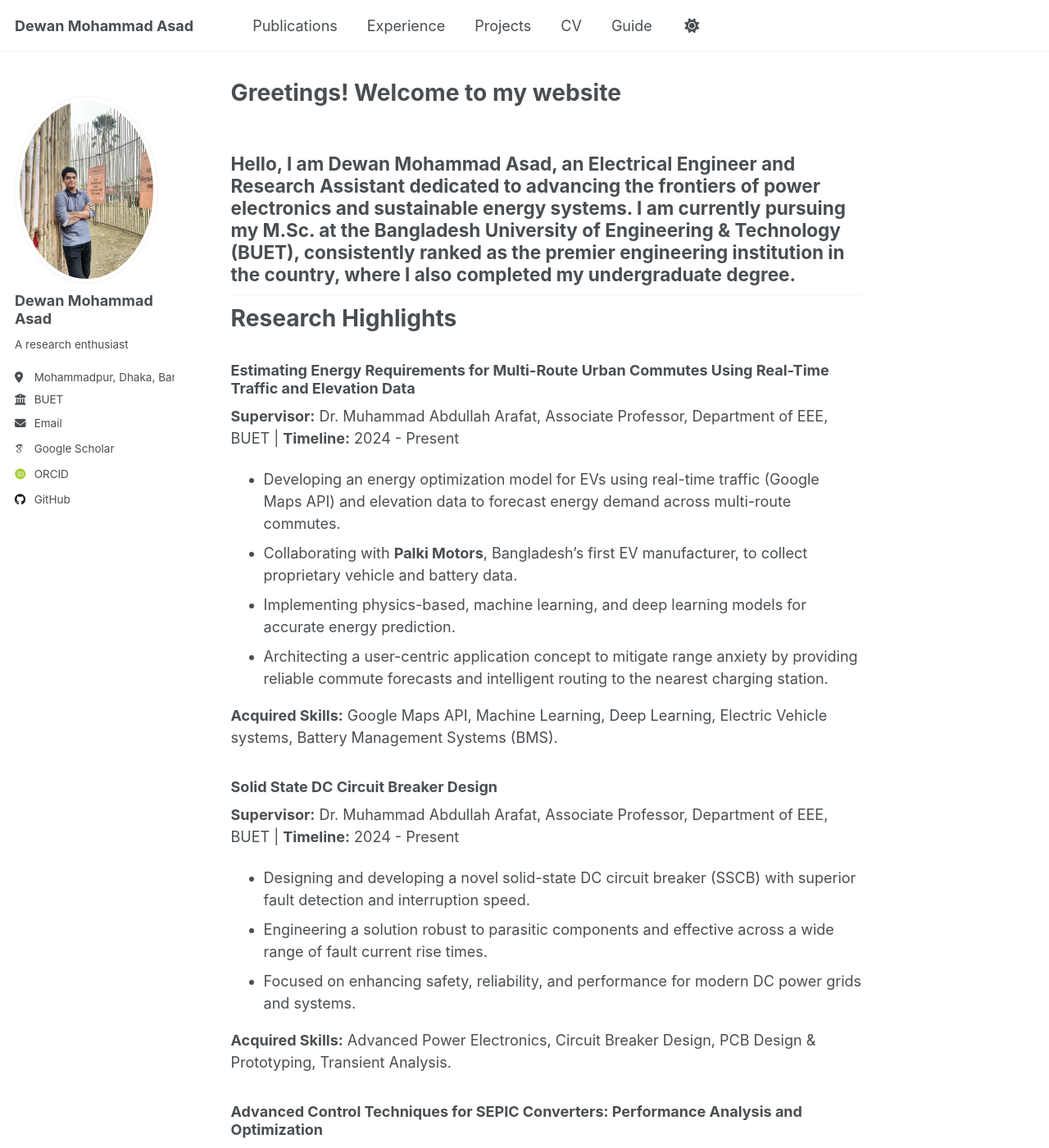
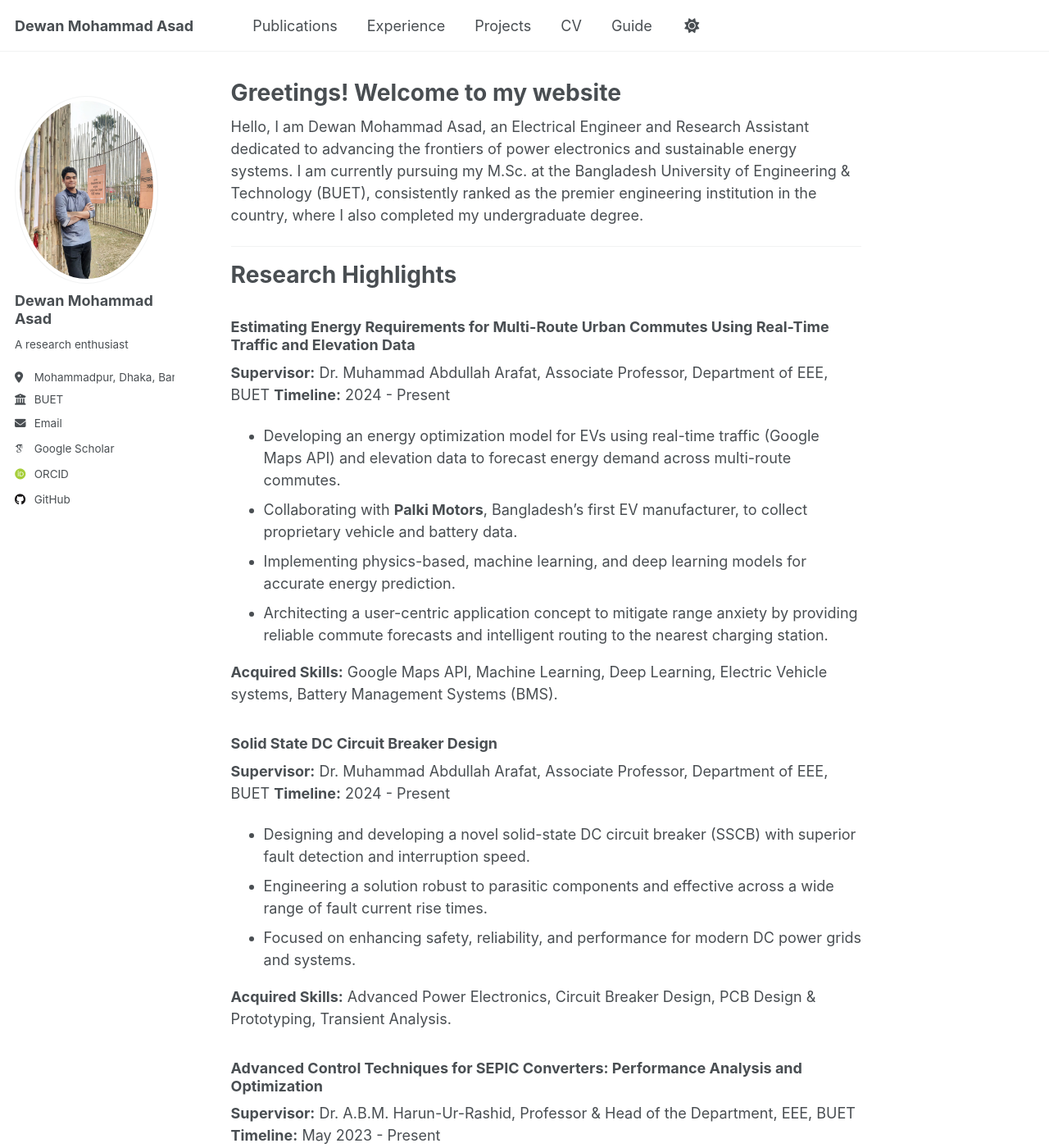
Before and after one commit to dewan-mohammad-asad-d1a/dewan-mohammad-asad-d1a.github.io, a Jekyll site: the page built from _pages/about.md, in a window 1280 px wide and 1400 px high. Shown: the whole window at 82% size. Built offline with Jekyll 4.4.1, drawn with Linux system fonts in a browser that asks for light colours; some web fonts are replaced; a script that is not in the unit is left out; some of the changed text lies outside the part shown.

Commit message:
Update about.md

```diff
--- a/_pages/about.md
+++ b/_pages/about.md
@@ -8,6 +8,7 @@ redirect_from:
 ---
 
 Hello, I am Dewan Mohammad Asad, an Electrical Engineer and Research Assistant dedicated to advancing the frontiers of power electronics and sustainable energy systems. I am currently pursuing my M.Sc. at the Bangladesh University of Engineering & Technology (BUET), consistently ranked as the premier engineering institution in the country, where I also completed my undergraduate degree.
+
 ---
 
 
@@ -15,7 +16,8 @@ Research Highlights
 ===================
 
 ### Estimating Energy Requirements for Multi-Route Urban Commutes Using Real-Time Traffic and Elevation Data
-**Supervisor:** Dr. Muhammad Abdullah Arafat, Associate Professor, Department of EEE, BUET | **Timeline:** 2024 - Present
+**Supervisor:** Dr. Muhammad Abdullah Arafat, Associate Professor, Department of EEE, BUET
+**Timeline:** 2024 - Present
 
 - Developing an energy optimization model for EVs using real-time traffic (Google Maps API) and elevation data to forecast energy demand across multi-route commutes.
 - Collaborating with **Palki Motors**, Bangladesh's first EV manufacturer, to collect proprietary vehicle and battery data.
@@ -25,7 +27,8 @@ Research Highlights
 **Acquired Skills:** Google Maps API, Machine Learning, Deep Learning, Electric Vehicle systems, Battery Management Systems (BMS).
 
 ### Solid State DC Circuit Breaker Design
-**Supervisor:** Dr. Muhammad Abdullah Arafat, Associate Professor, Department of EEE, BUET | **Timeline:** 2024 - Present
+**Supervisor:** Dr. Muhammad Abdullah Arafat, Associate Professor, Department of EEE, BUET
+**Timeline:** 2024 - Present
 
 - Designing and developing a novel solid-state DC circuit breaker (SSCB) with superior fault detection and interruption speed.
 - Engineering a solution robust to parasitic components and effective across a wide range of fault current rise times.
@@ -34,7 +37,8 @@ Research Highlights
 **Acquired Skills:** Advanced Power Electronics, Circuit Breaker Design, PCB Design & Prototyping, Transient Analysis.
 
 ### Advanced Control Techniques for SEPIC Converters: Performance Analysis and Optimization
-**Supervisor:** Dr. A.B.M. Harun-Ur-Rashid, Professor & Head of the Department, EEE, BUET | **Timeline:** May 2023 - Present
+**Supervisor:** Dr. A.B.M. Harun-Ur-Rashid, Professor & Head of the Department, EEE, BUET
+**Timeline:** May 2023 - Present
 
 - Investigating advanced control strategies to achieve superior transient performance in SEPIC converters.
 - Pioneering the application of AI-driven optimization algorithms including Particle Swarm Optimization (PSO), Genetic Algorithms, and Reinforcement Learning for control tuning.
@@ -47,14 +51,12 @@ Research Highlights
 
 Personal Philosophy & Approach
 ===================
-
-
 I firmly believe that the most elegant engineering solutions emerge from a deep understanding of first principles. In the lab and in collaboration, I strive to be a proactive problem-solver—the colleague who brings thoughtful, well-reasoned solutions to the table. I thrive in collaborative environments and am adept at integrating my work within a team to deliver impactful results.
 
 ---
 
-## 🚀 Academic Objectives
-
+🚀 Academic Objectives
+===================
 I am eager to leverage my multifaceted experience to pursue a **Ph.D.** and contribute to groundbreaking research in:
 
 *   **Power Electronics & Drives**
```
